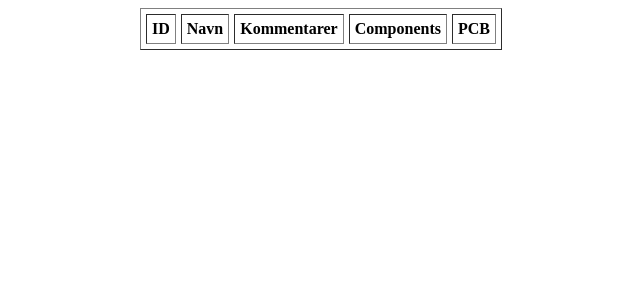
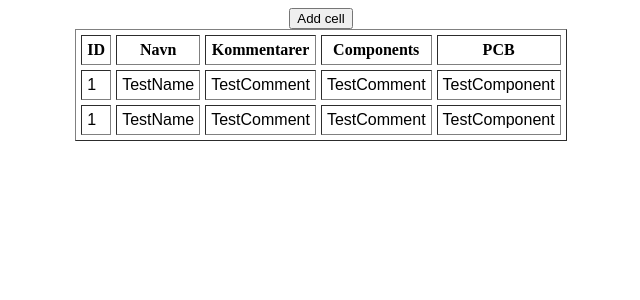
Before and after one commit to skille97/RAVI, a Flask app: page / in a window 1280 px wide. Shown: the top 300 px of the page, without its empty margins (319-959 px from the left). Run offline with Flask 2, Linux system fonts and the light colour scheme; data comes from the database, SQL or seed files in the repository; data that the repository does not hold is empty.

Commit message:
Added add cell button

```diff
--- a/main.py
+++ b/main.py
@@ -78,4 +78,5 @@ def addRow():
 
 if __name__ == "__main__":
     dbInit()
+    addEntry("TestName", "TestComment", "TestComponent", "TestPCB")
     app.run(debug=True, host="0.0.0.0")
--- a/static/index.js
+++ b/static/index.js
@@ -20,4 +20,8 @@ $(document).ready(function(){
   $(window).click(function(){
     console.log("Dank")
   });
+
+  $("#add").click(function(){
+    //Function runs when add cell button is pressed
+  });
 });
--- a/templates/index.html
+++ b/templates/index.html
@@ -9,6 +9,7 @@
 	</head>
 	<body>
 		<center>
+			<button id="add">Add cell</button>
 			<div id="table">
 				<table border="1" cellpadding="5" cellspacing="5">
 					<tr>
```
